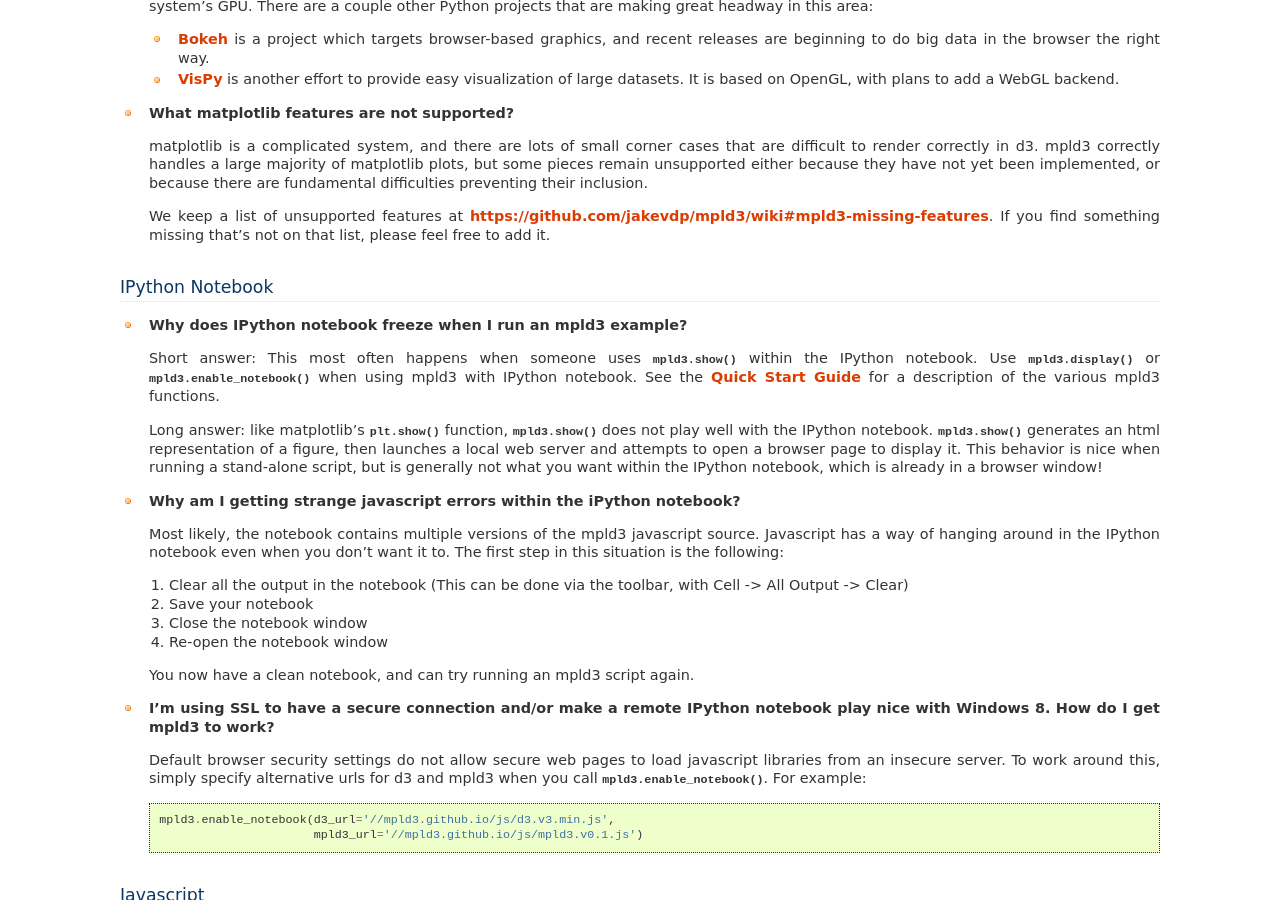
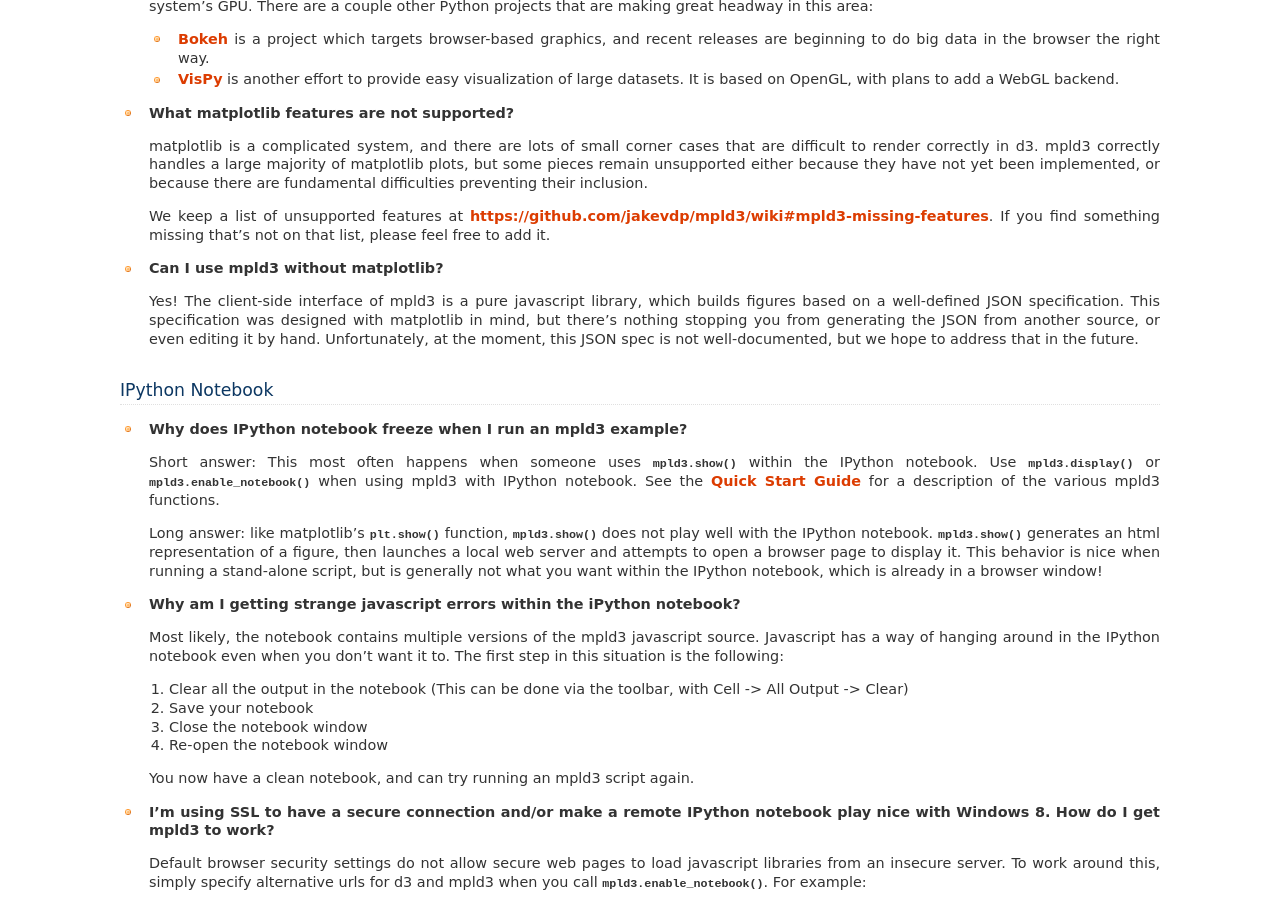
Before and after one commit to mpld3/mpld3, a Sphinx documentation site: the page built from doc/faq.rst, in a window 1280 px wide and 900 px high, scrolled down 360 px. Built offline with Sphinx 7.4.7, drawn with Linux system fonts in a browser that asks for light colours; pages that are not in the unit, such as notebooks, are missing from menus.

Commit message:
DOC: add pure JS question to FAQ

```diff
--- a/doc/faq.rst
+++ b/doc/faq.rst
@@ -21,6 +21,11 @@
   matplotlib is a complicated system, and there are lots of small corner cases that are difficult to render correctly in d3. mpld3 correctly handles a large majority of matplotlib plots, but some pieces remain unsupported either because they have not yet been implemented, or because there are fundamental difficulties preventing their inclusion.
 
   We keep a list of unsupported features at https://github.com/jakevdp/mpld3/wiki#mpld3-missing-features.  If you find something missing that's not on that list, please feel free to add it.
+
+- **Can I use mpld3 without matplotlib?**
+
+  Yes! The client-side interface of mpld3 is a pure javascript library, which builds figures based on a well-defined JSON specification. This specification was designed with matplotlib in mind, but there's nothing stopping you from generating the JSON from another source, or even editing it by hand. Unfortunately, at the moment, this JSON spec is not well-documented, but we hope to address that in the future.
+
 
 IPython Notebook
 ----------------
```
